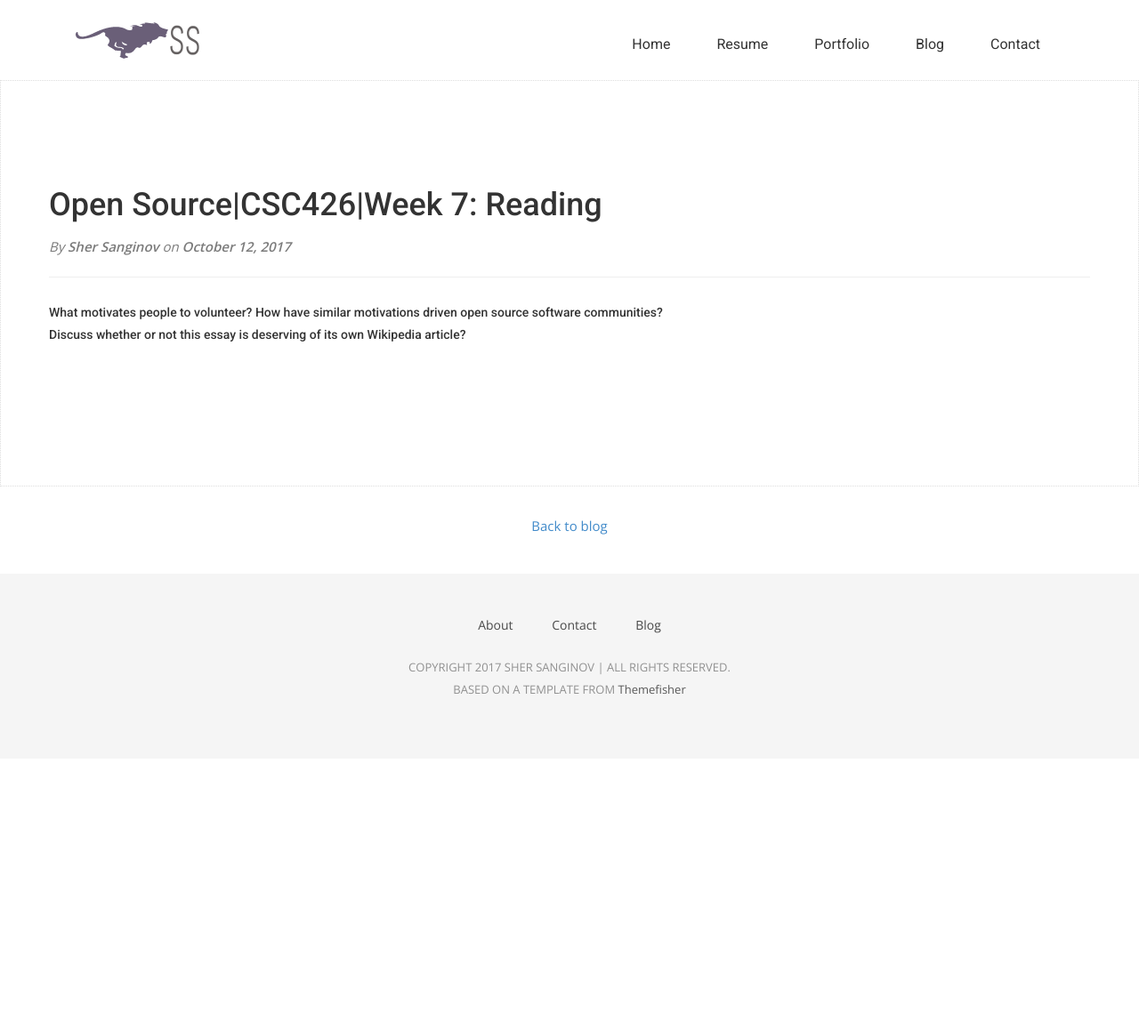
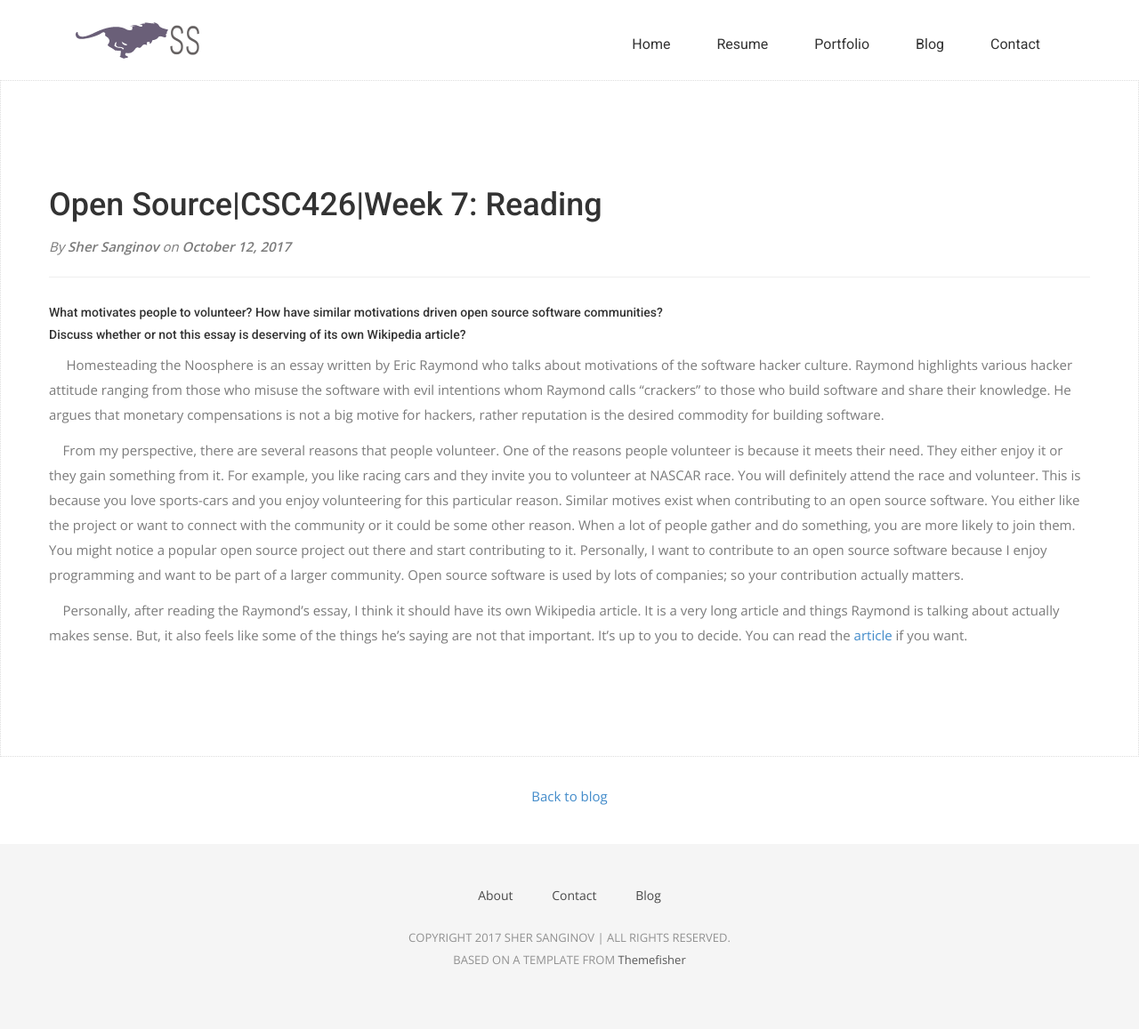
Before and after one commit to sanginovs/personal-website, a Jekyll site: the page built from _posts/2017-10-12-reading.md, in a window 1280 px wide. Shown: the whole page at 89% size. Built offline with Jekyll 4.4.1, drawn with Linux system fonts in a browser that asks for light colours; nearby versions of some CDN libraries; some web fonts are replaced; comment, search, counter and statistics services are not loaded; before the commit the page ends 900 px from its top, so only the background shows below that.

Commit message:
new blog

```diff
--- a/_posts/2017-10-12-reading.md
+++ b/_posts/2017-10-12-reading.md
@@ -8,4 +8,8 @@ author: "Sher Sanginov"
 
 ##### Discuss whether or not this essay is deserving of its own Wikipedia article? <br>
 
-&nbsp;&nbsp;&nbsp;&nbsp;
+&nbsp;&nbsp;&nbsp;&nbsp; Homesteading the Noosphere is an essay written by Eric Raymond who talks about motivations of the software hacker culture. Raymond highlights various hacker attitude ranging from those who misuse the software with evil intentions whom Raymond calls "crackers" to those who build software and share their knowledge. He argues that monetary compensations is not a big motive for hackers, rather reputation is the desired commodity for building software.
+
+&nbsp;&nbsp;&nbsp;&nbsp;From my perspective, there are several reasons that people volunteer. One of the reasons people volunteer is because it meets their need. They either enjoy it or they gain something from it. For example, you like racing cars and they invite you to volunteer at NASCAR race. You will definitely attend the race and volunteer. This is because you love sports-cars and you enjoy volunteering for this particular reason. Similar motives exist when contributing to an open source software. You either like the project or want to connect with the community or it could be some other reason. When a lot of people gather and do something, you are more likely to join them. You might notice a popular open source project out there and start contributing to it. Personally, I want to contribute to an open source software because I enjoy programming and want to be part of a larger community. Open source software is used by lots of companies; so your contribution actually matters.
+
+&nbsp;&nbsp;&nbsp;&nbsp;Personally, after reading the Raymond's essay, I think it should have its own Wikipedia article. It is a very long article and things Raymond is talking about actually makes sense. But, it also feels like some of the things he's saying are not that important. It's up to you to decide. You can read the <a href="www.catb.org/esr/writings/cathedral-bazaar/homesteading/">article</a> if you want.
```
